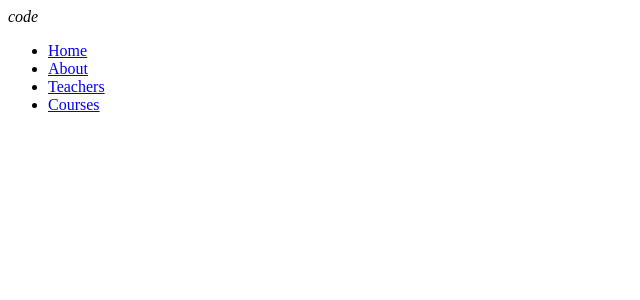
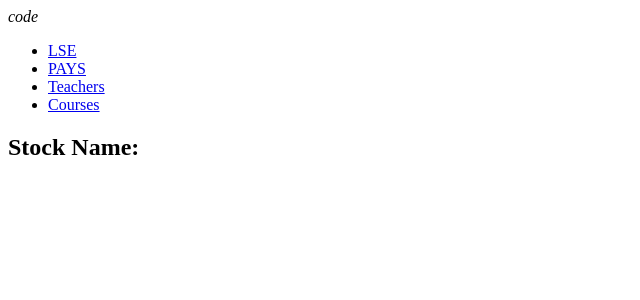
Before and after one commit to timrooke1991/stockso-frontend, a React (Create React App) app: page /1 in a window 1280 px wide. Shown: the top 300 px of the page, without its empty margins (0-640 px from the left). Built offline with nearby package versions, Linux system fonts and the light colour scheme; no server answers.

Commit message:
Updates - the gem appears to have gone offline

```diff
--- a/package.json
+++ b/package.json
@@ -4,6 +4,7 @@
   "description": "",
   "main": "index.js",
   "dependencies": {
+    "jquery": "^3.2.1",
     "prop-types": "^15.5.10",
     "react": "^15.6.1",
     "react-dom": "^15.6.1",
--- a/src/js/components/App.js
+++ b/src/js/components/App.js
@@ -1,4 +1,4 @@
-import React from 'react';
+import React, { Component } from 'react';
 import {
   BrowserRouter,
   Route,
@@ -7,17 +7,22 @@ import {
 
 // App Components
 import Header from './Header';
-import Home from './Home';
+import Stock from './Stock';
 
-const App = () => (
+class App extends Component {
+  render() {
+    return (
       <BrowserRouter>
         <div className="container">
           <Header />
           <Switch>
-        <Route exact path="/" component={Home} />
+            <Route path="/:id" component={Stock} />
           </Switch>
         </div>
       </BrowserRouter>
     );
+  }
+}
+
 
 export default App;
--- a/src/js/components/Header.js
+++ b/src/js/components/Header.js
@@ -6,8 +6,8 @@ const Header = () => (
   <header>
     <span className="icn-logo"><i className="material-icons">code</i></span>
     <ul className="main-nav">
-      <li><NavLink exact to="/">Home</NavLink></li>
-      <li><NavLink to="/about">About</NavLink></li>
+      <li><NavLink exact to="/LSE">LSE</NavLink></li>
+      <li><NavLink to="/PAYS">PAYS</NavLink></li>
       <li><NavLink to="/teachers">Teachers</NavLink></li>
       <li><NavLink to="/courses">Courses</NavLink></li>
     </ul>
--- a/src/js/components/Home.js
+++ /dev/null
@@ -1,17 +0,0 @@
-import React, { Component } from 'react';
-
-class Home extends Component {
-
-  render() {
-    return (
-      <div className="main-content home">
-        <h2>Front End Course Directory</h2>
-        <p>This fun directory is a project for the <em>React Router Basics</em> course on Treehouse.</p>
-        <p>Learn front end web development and much more! This simple directory app offers a preview of our course library. Choose from many hours of content, from HTML to CSS to JavaScript. Learn to code and get the skills you need to launch a new career in front end web development.</p>
-        <p>We have thousands of videos created by expert teachers on web design and front end development. Our library is continually refreshed with the latest on web technology so you will never fall behind.</p>
-      </div>
-    );
-  }
-}
-
-export default Home;
--- /dev/null
+++ b/src/js/components/Stock.js
@@ -0,0 +1,39 @@
+import React, { Component } from 'react';
+import $ from 'jquery';
+
+class Stock extends Component {
+
+  constructor() {
+    super();
+    this.state = {
+      stock: {}
+    };
+  }
+
+  componentDidMount() {
+    $.ajax({
+      method: 'POST',
+      url: `http://localhost:3000/api/stocks/LSE`,
+      dataType: 'json',
+      cache: false,
+      success: (data) => {
+        console.log(data);
+        this.setState({ stock: data });
+      },
+      error: (xhr, status, err) => {
+        console.log(err);
+      }
+    });
+  }
+
+  render() {
+    return (
+      <div className="main-content home">
+        <h2>Stock Name: {this.state.stock.name}</h2>
+      </div>
+    );
+  }
+}
+
+
+export default Stock;
```
Lines whose indentation alone changed are shown as unchanged.
